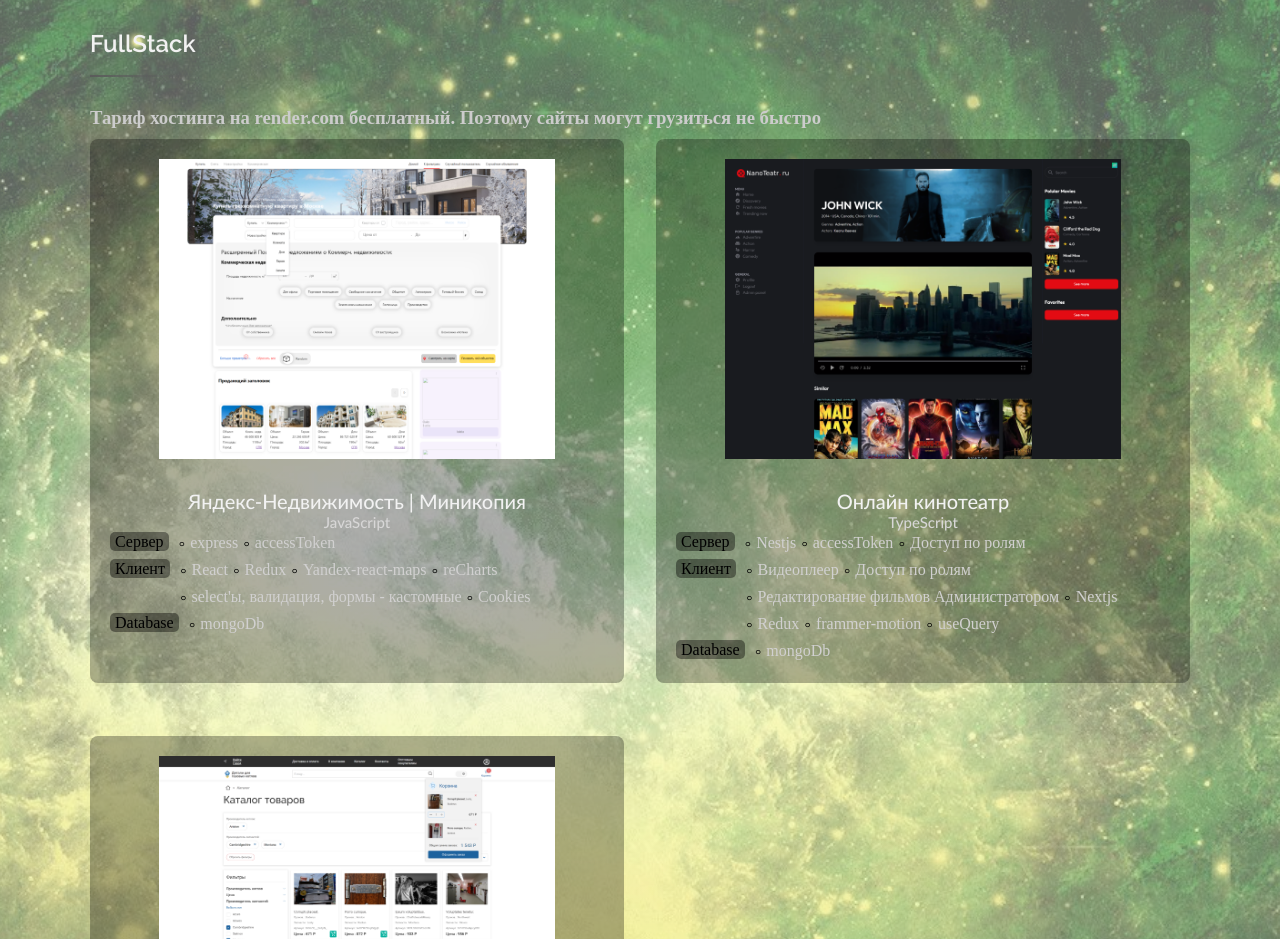
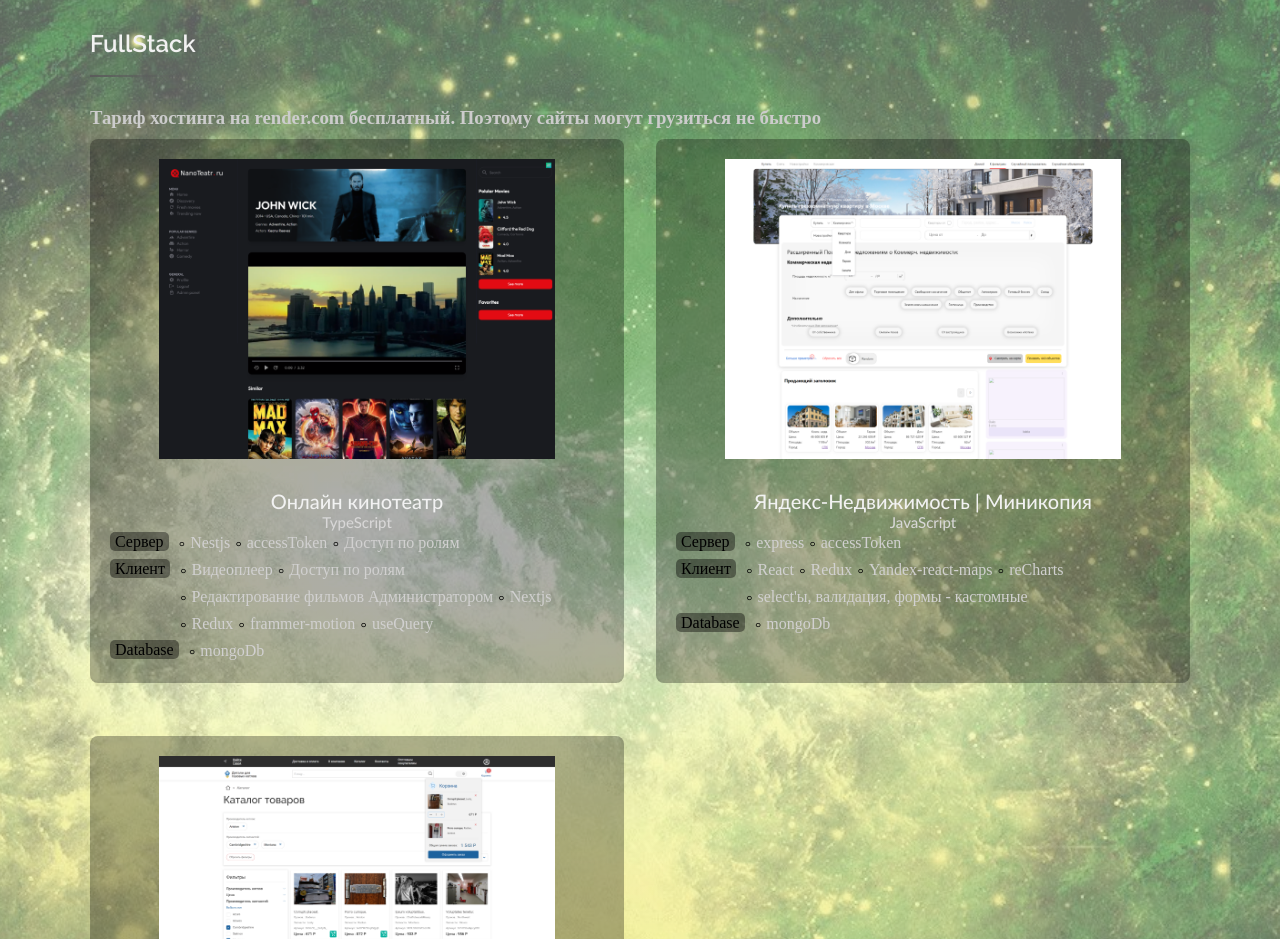
Before and after one commit to pirogHub/businesscard, a Next.js app: page / in a window 1280 px wide. Shown: the part 2620-3559 px from the top of the page. Built offline with nearby package versions, Linux system fonts and the light colour scheme.

Commit message:
portfolio items change order

```diff
--- a/components/Portfolio/PortfolioContent.ts
+++ b/components/Portfolio/PortfolioContent.ts
@@ -1,18 +1,7 @@
 export const portfolioItems1 = [
+
 	{
 		id: 1,
-		img: "/img_porfolio/ya-app2.webp",
-		link: "https://ya-app.onrender.com",
-		title: "Яндекс-Недвижимость | Миникопия",
-		lang: "JavaScript",
-		description: [
-			{ title: "Сервер", points: ["express", "accessToken"] },
-			{ title: "Клиент", points: ["React", "Redux", "Yandex-react-maps", "reCharts", "select'ы, валидация, формы - кастомные", "Cookies"] },
-			{ title: "Database", points: ["mongoDb"] },
-		]
-	},
-	{
-		id: 2,
 		img: "/img_porfolio/online-cinema.webp",
 		link: "https://cinema-client-01df.onrender.com",
 		title: "Онлайн кинотеатр",
@@ -20,6 +9,18 @@ export const portfolioItems1 = [
 		description: [
 			{ title: "Сервер", points: ["Nestjs", "accessToken", "Доступ по ролям"] },
 			{ title: "Клиент", points: ["Видеоплеер", "Доступ по ролям", "Редактирование фильмов Администратором", "Nextjs", "Redux", "frammer-motion", "useQuery"] },
+			{ title: "Database", points: ["mongoDb"] },
+		]
+	},
+	{
+		id: 2,
+		img: "/img_porfolio/ya-app2.webp",
+		link: "https://ya-app.onrender.com",
+		title: "Яндекс-Недвижимость | Миникопия",
+		lang: "JavaScript",
+		description: [
+			{ title: "Сервер", points: ["express", "accessToken"] },
+			{ title: "Клиент", points: ["React", "Redux", "Yandex-react-maps", "reCharts", "select'ы, валидация, формы - кастомные"] },
 			{ title: "Database", points: ["mongoDb"] },
 		]
 	},
```
